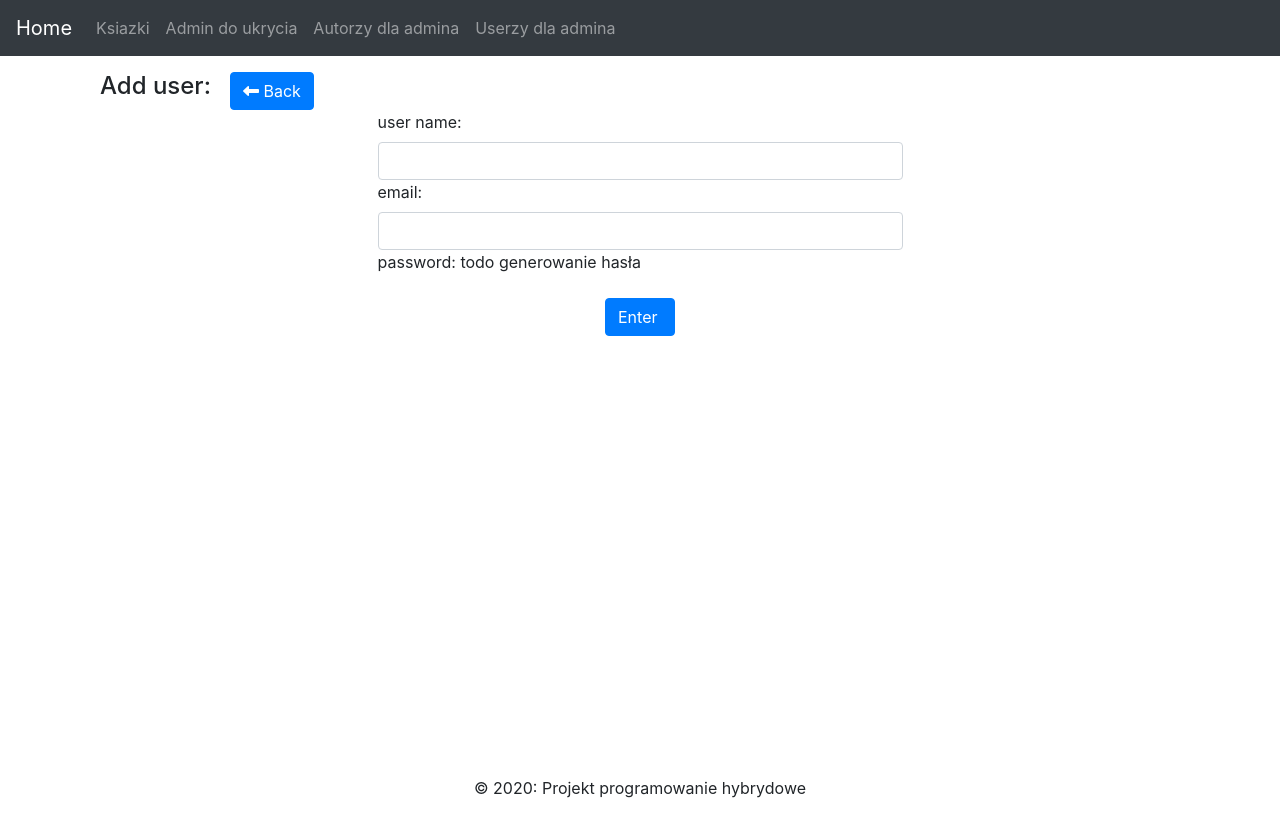
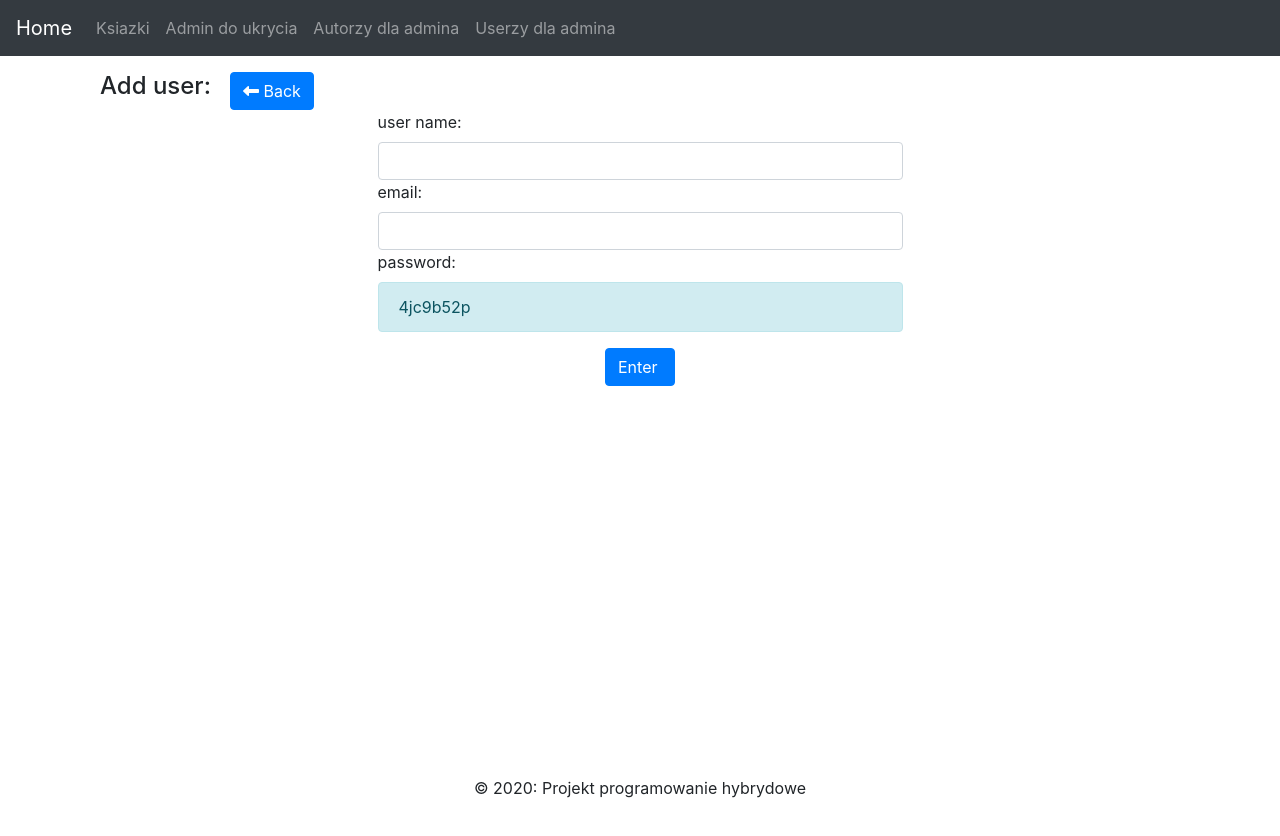
Before and after one commit to joannamaria27/libraryAngular, an Angular app: page /admin/users-new in a window 1280 px wide. Shown: the top 836 px of the page. Built offline with nearby package versions, Linux system fonts and the light colour scheme; some icons are missing.

Commit message:
add generate password

```diff
--- a/src/app/Users/user-add/user-add.component.html
+++ b/src/app/Users/user-add/user-add.component.html
@@ -12,8 +12,10 @@
                 <input type="text" class="form-control" [(ngModel)]="NewUser.username" name="username" />
                 <label>email:</label>
                 <input type="email" class="form-control" [(ngModel)]="NewUser.email" name="email" />
-                <label>password: todo generowanie hasła</label>
-                <!-- jeszcze generacja hasła czy cos -->
+                <label>password: </label>
+                <div class="alert alert-info" role="alert">
+                    {{randomstring}}
+                </div>
             </div>
             <div class="text-center ">
                 <button class="btn btn-primary" (click)="AddBookButtonClick()">Enter <i class="far"></i></button>
--- a/src/app/Users/user-add/user-add.component.ts
+++ b/src/app/Users/user-add/user-add.component.ts
@@ -10,10 +10,15 @@ import { Location } from '@angular/common';
   styleUrls: ['./user-add.component.css']
 })
 export class UserAddComponent implements OnInit {
+  randomstring = Math.random().toString(36).slice(-8);
+
   NewUser: LibraryUser = { username: "", id: undefined, RentedBooks: [], email: "" };
 
   constructor(private connection: ConnectionService, private router: Router, private location: Location,
     private activatedRoute: ActivatedRoute, ) { }
+
+
+
 
   ngOnInit() {
   }
```
